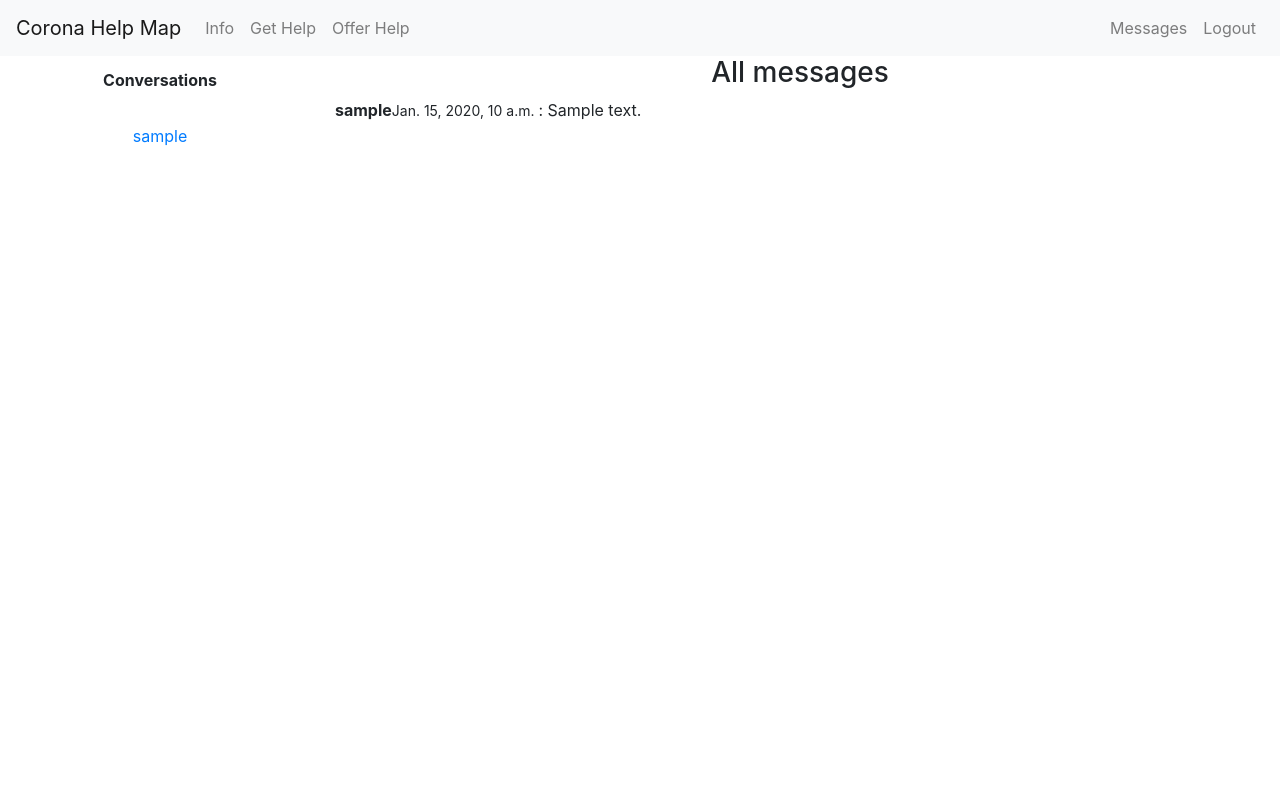
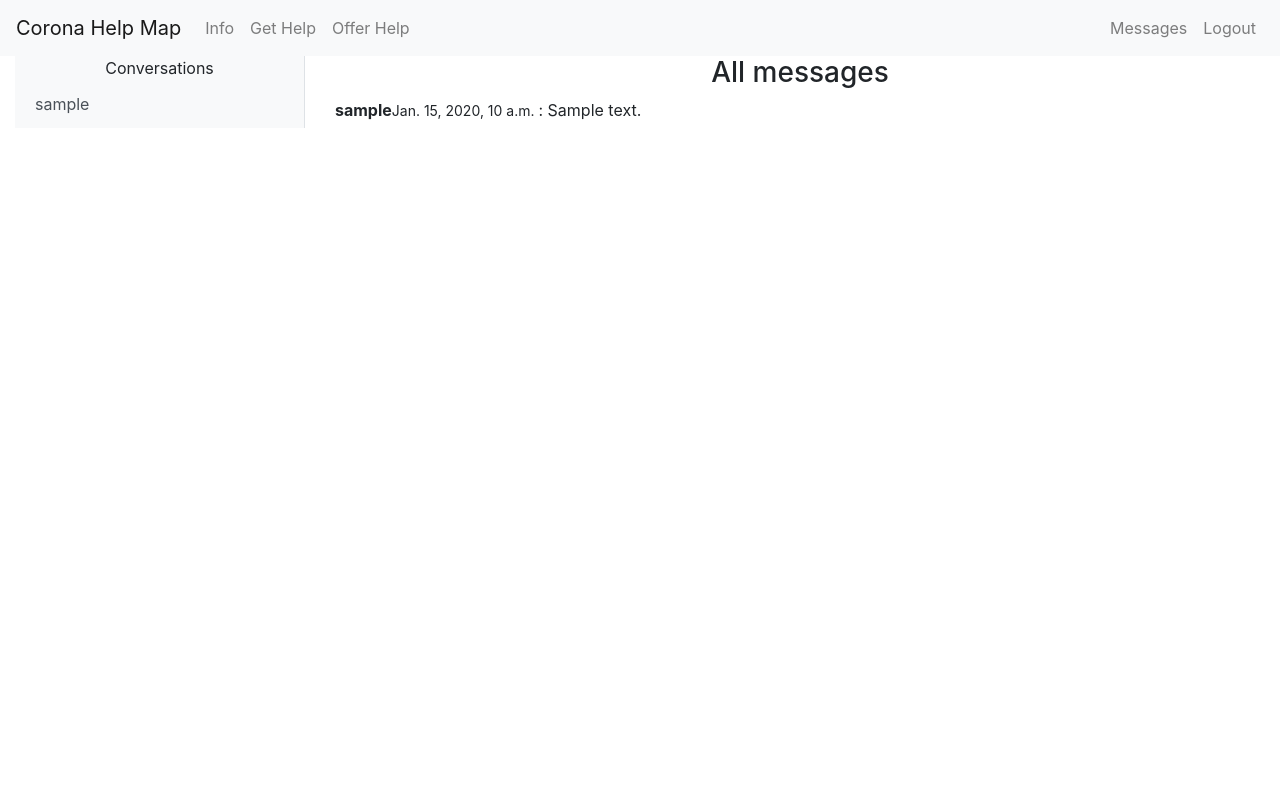
Before and after one commit to pljeske/HelpMap, a Django app: page /messages/ in a window 1280 px wide. Run offline with Django 3.2, Linux system fonts and the light colour scheme; a user stored in the database is signed in; tables that the repository leaves empty hold one stand-in row (values such as "Sample post"); some libraries are stand-ins or nearby versions.

Commit message:
ui improvements

```diff
--- a/templates/base.html
+++ b/templates/base.html
@@ -7,10 +7,6 @@
 <script src='https://api.mapbox.com/mapbox-gl-js/v1.8.1/mapbox-gl.js'></script>
 <link href='https://api.mapbox.com/mapbox-gl-js/v1.8.1/mapbox-gl.css' rel='stylesheet' />
 <style>
-    body {
-        height: 100vh;
-        width: 100vw;
-    }
     .text-middle {
         width: 80%;
         margin: auto;
@@ -25,6 +21,9 @@
     .leaflet-container {
         width:  100%;
         height: 80%;
+    }
+    ::-webkit-scrollbar {
+        display: none;
     }
 
 </style>
--- a/templates/messages/my_messages.html
+++ b/templates/messages/my_messages.html
@@ -4,10 +4,18 @@
 {% bootstrap_javascript %}
 
 {% block content %}
-<div class="container-fluid" style="position: relative;">
+<div class="container-fluid">
 	<div class="row">
 		<div class="col-md-3 position-fixed">
-            <table id="tablePreview" class="table table-borderless">
+            <div class="bg-light border-right" id="sidebar-wrapper">
+                <div class="sidebar-heading text-center">Conversations </div>
+                <div class="list-group list-group-flush">
+                    {% for user in user_interactions.all %}
+                        <a href="/messages/{{ user.id }}" class="list-group-item list-group-item-action bg-light">{{ user }}</a>
+                    {% endfor %}
+                </div>
+            </div>
+            <!--<table id="tablePreview" class="table table-borderless">
                 <thead>
                     <tr><th class="text-center" id="conversation-top">Conversations</th></tr>
                 </thead>
@@ -18,7 +26,7 @@
                     </td></tr>
                     {% endfor %}
                 </tbody>
-            </table>
+            </table>-->
 		</div>
 		<div class="col-md-9" style="margin-left: 25%;">
             <div class="row">
```
